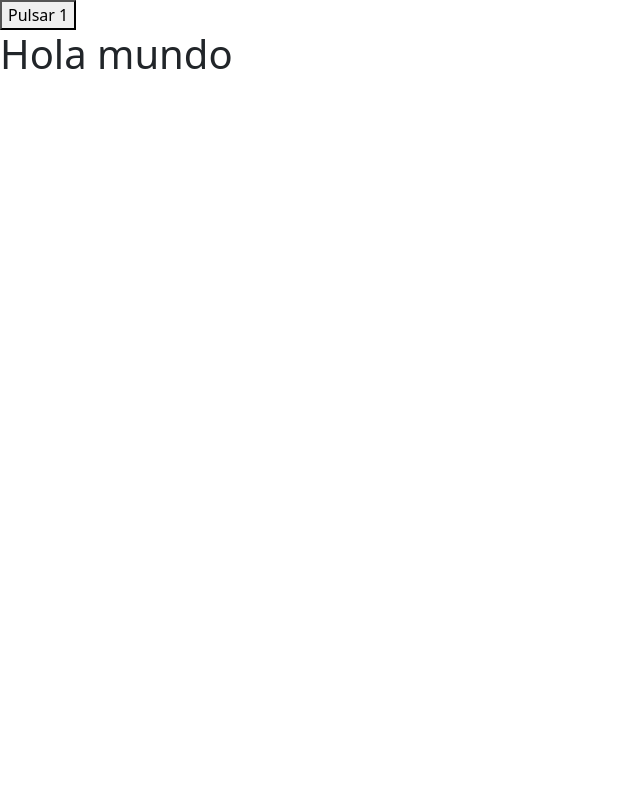
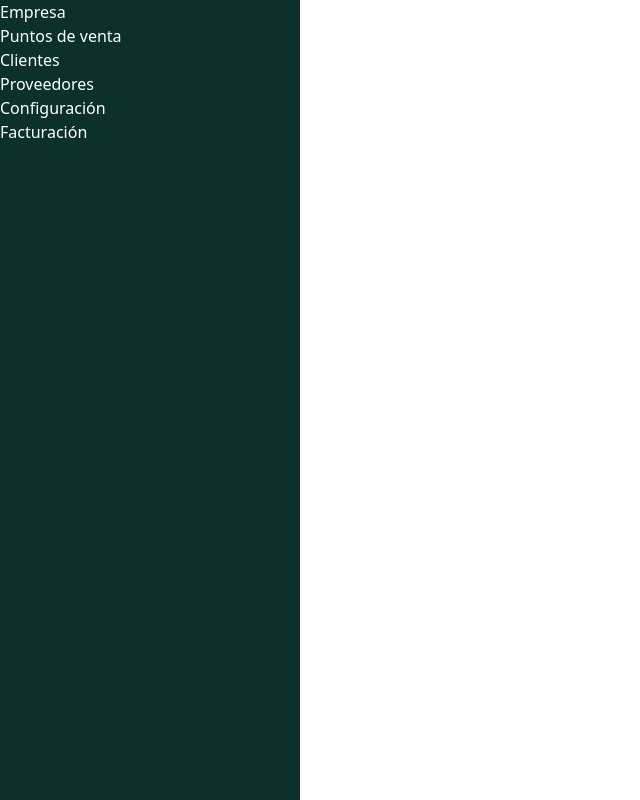
Before and after one commit to GeoRCH593/tfe-react, a React (Vite) app: page / in a window 1280 px wide. Shown: the whole page, without its empty margins (0-640 px from the left). Built offline with nearby package versions, Linux system fonts and the light colour scheme.

Commit message:
sidebar coding

```diff
--- a/src/Components/SideBar/SideBar.jsx
+++ b/src/Components/SideBar/SideBar.jsx
@@ -1,15 +1,57 @@
+import { OrderList, SideBarBody, SideBarWrapper } from "../../styles/sideBar";
+
+
+const makeButtons = [
+  {
+    to: "/dashboard/home",
+    icon: <i className="fa-solid fa-house"></i>,
+    title: "Empresa",
+    subBtn:["Crear Empresa", "Actualizar datos","Eliminar datos", "Busqueda de empresas","Crear Sucursal","Actualziar datos Sucursal","Eliminar datos Sucursal","Buscar Sucursal"],
+  },
+  {
+    to: "/dashboard/puntosdeventa",
+    icon: <i className="fa-solid fa-id-card"></i>,
+    title: "Puntos de venta",
+    subBtn:["Crear puntos de venta", "Generar Secuencial","Actualizar puntos de venta","Eliminar puntos de venta", "Buscar Puntos de venta"],
+  },
+  {
+    to: "/dashboard/clientes",
+    icon: <i className="fa-solid fa-house"></i>,
+    title: "Clientes",
+    subBtn:["Crear Clientes", "Actualizar Clientes","Eliminar Clientes", "Buscar Cliente"],
+  },
+  {
+    to: "/dashboard/features",
+    icon: <i className="fa-solid fa-house"></i>,
+    title: "Proveedores",
+    subBtn:["Crear Proveedor", "Actualizar Proveedor","Eliminar Proveedor", "Buscar Proveedor"],
+  },
+  {
+    to: "/dashboard/features",
+    icon: <i className="fa-solid fa-house"></i>,
+    title: "Configuración",
+    subBtn:["Configurar datos para facturación", "Ingresar Secuencial de factura"],
+  },
+  {
+    to: "/dashboard/features",
+    icon: <i className="fa-solid fa-house"></i>,
+    title: "Facturación",
+    subBtn:["Crear nueva Factura", "Modificar en borrador","Finalizar Factura en borrador", "Eliminar factura de Borrador","Buscar Factura", "Enviar factura por email"],
+  },
+]
 
 
 const SideBar = () => {
   return (
-    <aside>
-      <nav>
-        <div>
-          <img />
-          <button>Pulsar 1</button>
-        </div>
-      </nav>
-    </aside>
+    <SideBarWrapper>
+      <SideBarBody>
+      <OrderList>
+        {makeButtons.map((btn, i) =>(
+          <li key={i}>{btn.title}</li>
+        ))}
+      </OrderList>
+      </SideBarBody>
+    </SideBarWrapper>
   );
 };
 
--- a/src/Router.jsx
+++ b/src/Router.jsx
@@ -4,7 +4,6 @@ const Router = () => (
   <BrowserRouter>
     <Routes>
       <Route path="/" element={<Home/>} />
-
       <Route path="*" element={<div>404</div>} />
     </Routes>
 </BrowserRouter>
--- /dev/null
+++ b/src/styles/sideBar.js
@@ -0,0 +1,27 @@
+import styled from "styled-components";
+
+export const SideBarWrapper = styled.div`
+position: fixed;
+top: 0;
+left: 0;
+width: 300px;
+height: 100vh;
+display: block;
+z-index: 100;
+transition: transform 0.3s ease-in-out;
+`;
+
+export const SideBarBody = styled.div`
+background-color: #0C302E;
+height: 100vh;
+overflow: hidden;
+`;
+
+export const OrderList = styled.ul`
+position: relative;
+color: white;
+list-style: none;
+padding: 0;
+display: block;
+transition: all 0.5s ease;
+`;
```
